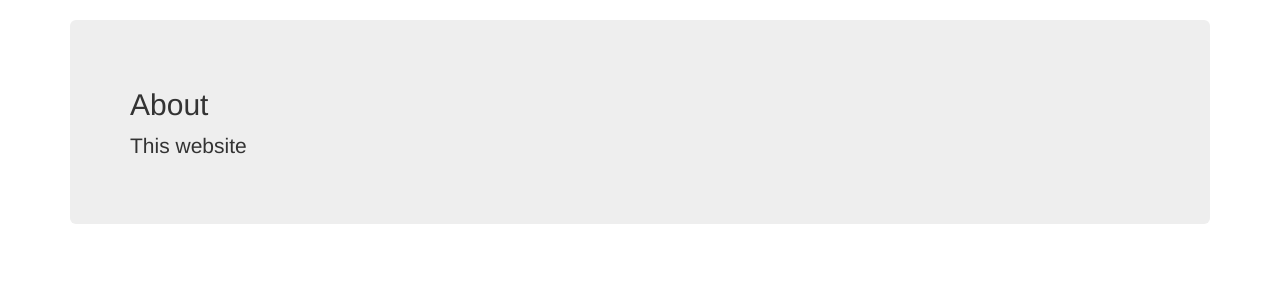
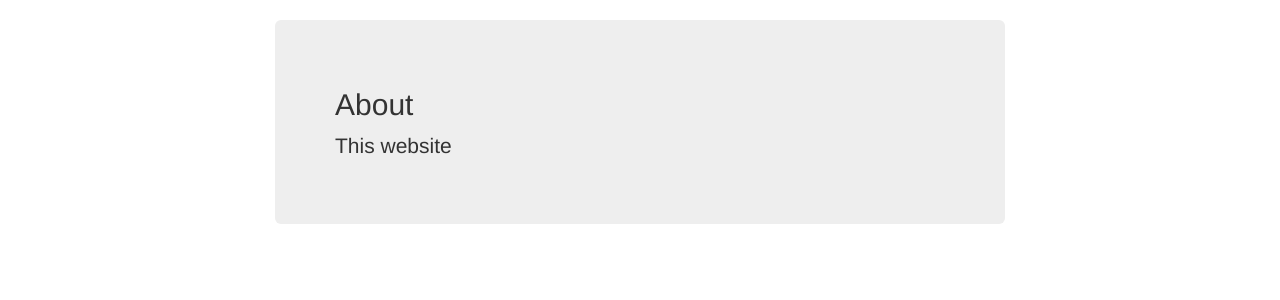
Before and after one commit to jvcl/austest-flask, a Flask app: page /about in a window 1280 px wide. Shown: the part 51-351 px from the top of the page. Run offline with Flask 2, Linux system fonts and the light colour scheme; some libraries are stand-ins or nearby versions.

Commit message:
template updated

```diff
--- a/templates/about.html
+++ b/templates/about.html
@@ -27,9 +27,11 @@
 
 {% block content %}
     <div class="container">
-        <div class="jumbotron">
-            <h2>About</h2>
-            <p>This website </p>
+        <div class="col-sm-8 col-sm-offset-2">
+            <div class="jumbotron">
+                <h2>About</h2>
+                <p>This website </p>
+            </div>
         </div>
     </div>
 {% endblock %}
--- a/templates/test.html
+++ b/templates/test.html
@@ -35,9 +35,9 @@
 {% block content %}
 <div class="container">
     <div class="col-sm-8 col-sm-offset-2">
-    <div class="jumbotron">
-        <h2 style="text-align: center;">Australian Citizenship Test</h2>
-    </div>
+        <div class="jumbotron">
+            <h2 style="text-align: center;">Australian Citizenship Test</h2>
+        </div>
     </div>
     <form method="post" action="/test">
         {% set counter = 0 %}
```
